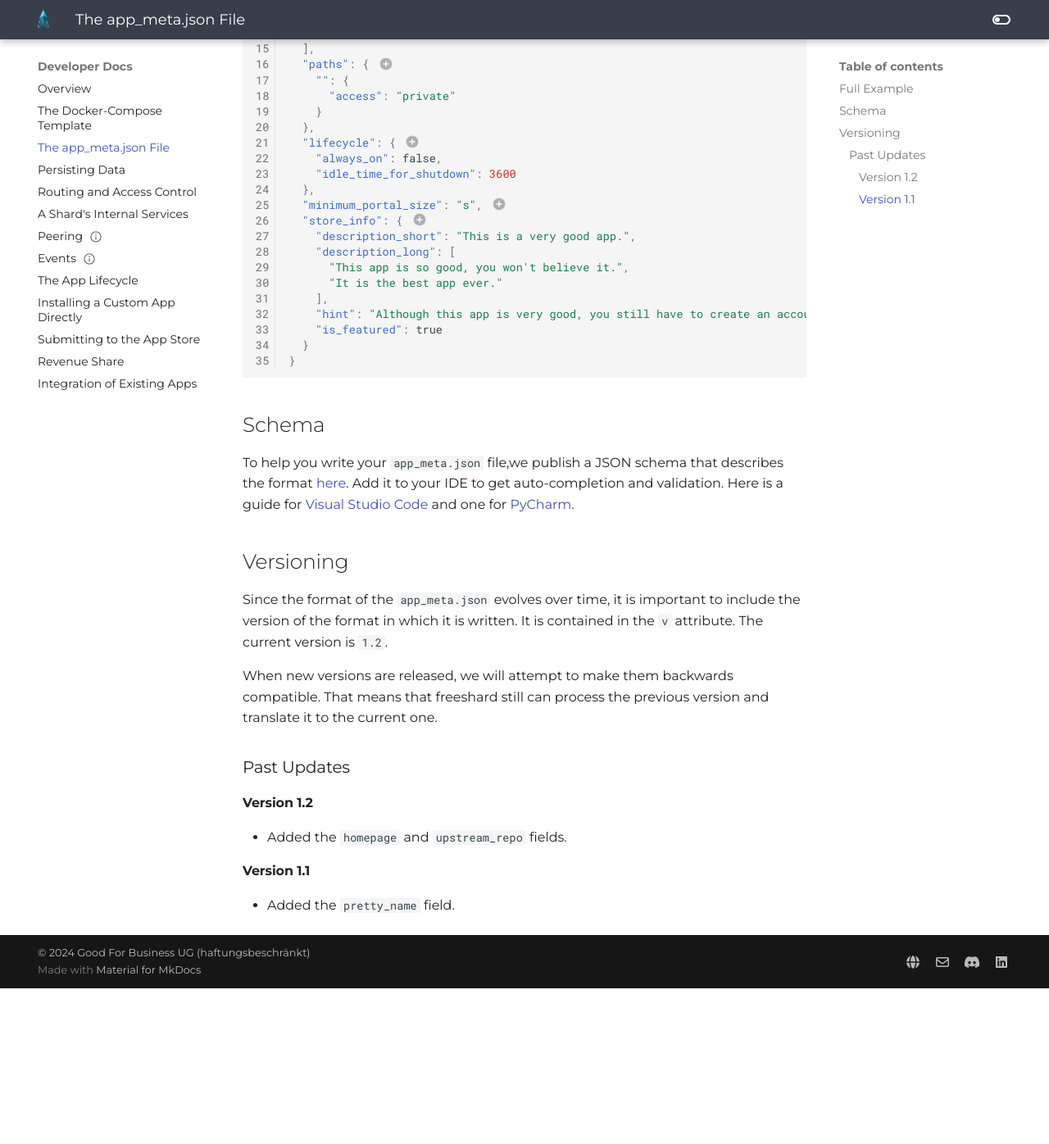
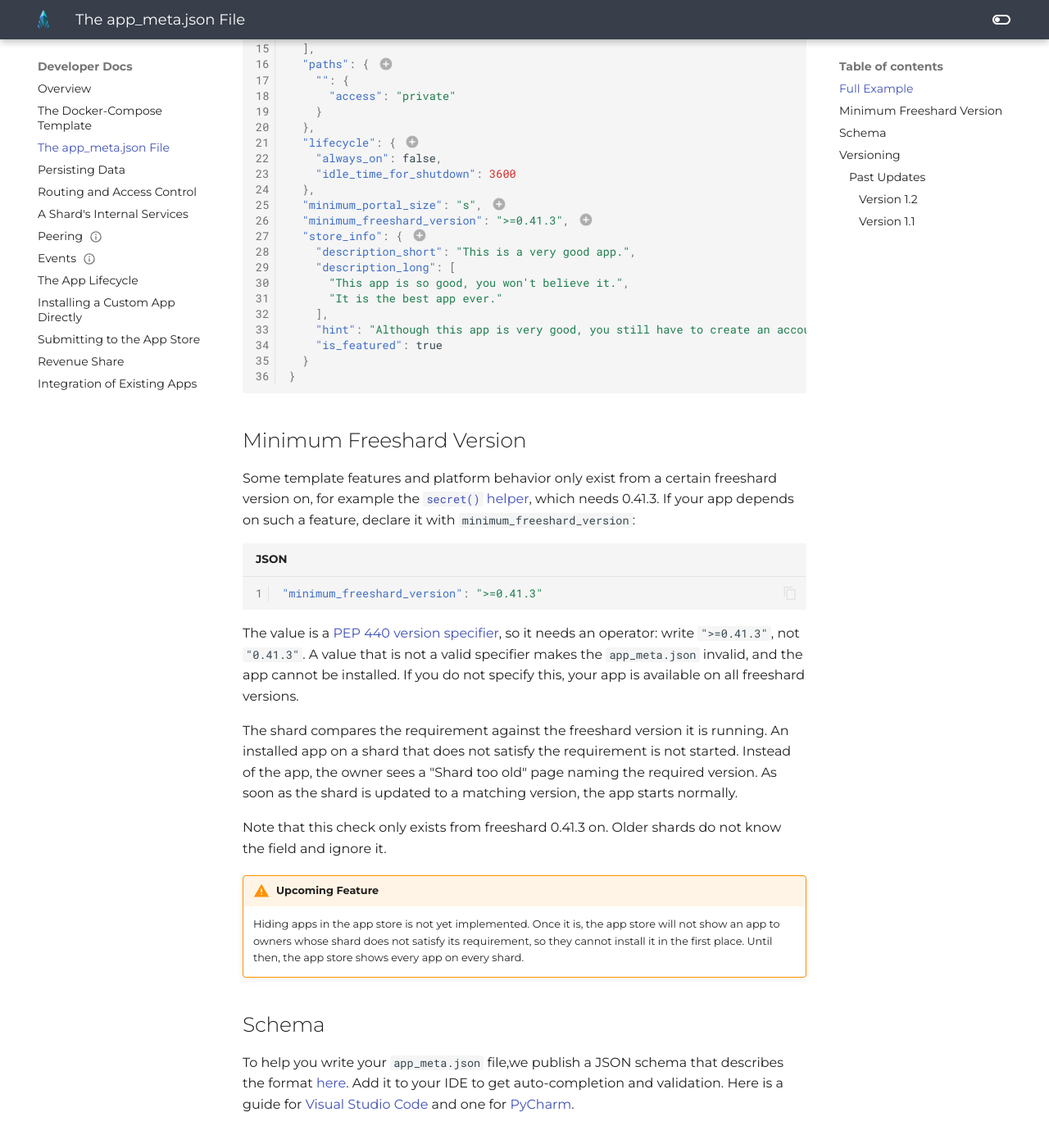
Before and after one commit to FreeshardBase/documentation, an MkDocs documentation site: the page built from docs/developer_docs/app_meta_json.md, in a window 1280 px wide and 1400 px high, scrolled down 884 px. Shown: the top 1396 px of the window at 82% size. Built offline with MkDocs 1.6.1 and Material for MkDocs 9.7.7, drawn with Linux system fonts in a browser that asks for light colours; before the commit the page ends 2090 px from its top, so only the background shows below that.

Commit message:
developer_docs: document minimum_freeshard_version
Apps can declare the freeshard version they need since shard_core
0.41.3 (FreeshardBase/freeshard#246). The Secrets section now points at
it, since secret() is the first template feature that needs it.

Store-side hiding of too-new apps is marked as upcoming: the Sundial
gate (sundial#34) is merged but not in any release, and web-terminal
does not implement it.

Co-Authored-By: Claude Opus 5.5 <noreply@anthropic.com>

````diff
--- a/docs/developer_docs/app_meta_json.md
+++ b/docs/developer_docs/app_meta_json.md
@@ -41,6 +41,7 @@ Click on the plus buttons for a description of each field.
     "idle_time_for_shutdown": 3600
   },
   "minimum_portal_size": "s", // (8)!
+  "minimum_freeshard_version": ">=0.41.3", // (13)!
   "store_info": { // (9)!
     "description_short": "This is a very good app.",
     "description_long": [
@@ -84,6 +85,37 @@ Click on the plus buttons for a description of each field.
     It only works with GitHub repositories which use the "Release" feature.
 12. (Optional) The URL of the homepage of your app.
     This is where users can find more information about your app.
+13. (Optional) The freeshard version your app needs.
+    Read more in the section on [the minimum freeshard version](#minimum-freeshard-version).
+
+## Minimum Freeshard Version
+
+Some template features and platform behavior only exist from a certain freeshard version on,
+for example the [`secret()` helper](docker_compose_template.md#secrets), which needs 0.41.3.
+If your app depends on such a feature, declare it with `minimum_freeshard_version`:
+
+```json
+"minimum_freeshard_version": ">=0.41.3"
+```
+
+The value is a [PEP 440 version specifier](https://packaging.python.org/en/latest/specifications/version-specifiers/){target=blank},
+so it needs an operator: write `">=0.41.3"`, not `"0.41.3"`.
+A value that is not a valid specifier makes the `app_meta.json` invalid, and the app cannot be installed.
+If you do not specify this, your app is available on all freeshard versions.
+
+The shard compares the requirement against the freeshard version it is running.
+An installed app on a shard that does not satisfy the requirement is not started.
+Instead of the app, the owner sees a "Shard too old" page naming the required version.
+As soon as the shard is updated to a matching version, the app starts normally.
+
+Note that this check only exists from freeshard 0.41.3 on.
+Older shards do not know the field and ignore it.
+
+!!! warning "Upcoming Feature"
+    Hiding apps in the app store is not yet implemented.
+    Once it is, the app store will not show an app to owners whose shard does not satisfy its requirement,
+    so they cannot install it in the first place.
+    Until then, the app store shows every app on every shard.
 
 ## Schema
 
--- a/docs/developer_docs/docker_compose_template.md
+++ b/docs/developer_docs/docker_compose_template.md
@@ -117,6 +117,12 @@ Here is a complete list of all variables that you can use in your template.
 
 ### Secrets
 
+!!! info "Requires freeshard 0.41.3"
+    `secret()` is available from freeshard version 0.41.3.
+    On older shards, a template that uses it cannot be rendered.
+    Declare `"minimum_freeshard_version": ">=0.41.3"` in your `app_meta.json` to state this requirement.
+    Read more in the section on [the minimum freeshard version](app_meta_json.md#minimum-freeshard-version).
+
 Some values must not be static or predictable, for example the password of a database that only your app talks to.
 For these, call the `secret()` helper with a name of your choice:
 
````
Also changed, not shown: other parts of docs/developer_docs/docker_compose_template.md (+0 -2 lines), digest.md (+11 -1 lines).
